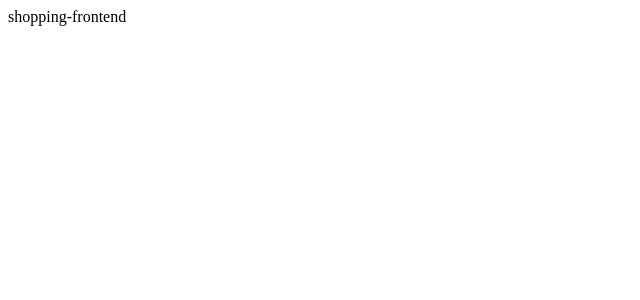
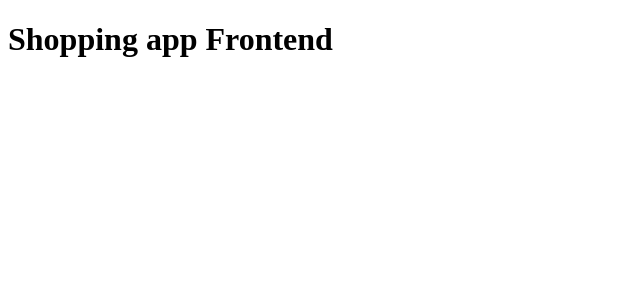
Before and after one commit to MBenedicte/shopping-frontend, an Angular app: page / in a window 1280 px wide. Shown: the top 300 px of the page, without its empty margins (0-640 px from the left). Built offline with nearby package versions, Linux system fonts and the light colour scheme.

Commit message:
Edit the project

```diff
--- a/src/app/app.component.html
+++ b/src/app/app.component.html
@@ -1 +1 @@
-shopping-frontend
+<h1>Shopping app Frontend</h1>
```
